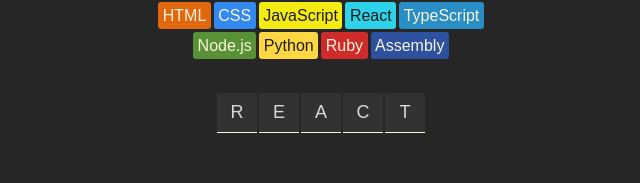
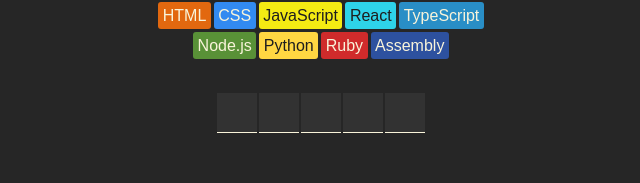
Before and after one commit to justberatt/assemblyEndgame, a React app: page / in a window 1280 px wide. Shown: the part 300-483 px from the top of the page, without its empty margins (319-959 px from the left). Built offline with nearby package versions, Linux system fonts and the light colour scheme; the HTML template or start-up script is replaced by a standard one.

Commit message:
Made it so we displaying the correctly gueesed lotters only after guessing. So we are not displaying the entire word from the beginning.

```diff
--- a/src/App.jsx
+++ b/src/App.jsx
@@ -4,15 +4,26 @@
 
 
 export default function AssemblyEndgame() {
-  const [currentWord, setCurrentWord] = useState("react")
-  const [guessedLetters, setGuessedLetters] = useState([])
+  // State values
+    const [currentWord, setCurrentWord] = useState("react")
+    const [guessedLetters, setGuessedLetters] = useState([])
+
+    // Derived values
+
+    // This will count the number of wrong guesses by
+    // checking how many letters in guessedLetters are not included in currentWord
+    const wrongGuessCount = guessedLetters.filter(letter => !currentWord.includes(letter)).length;
+    console.log(wrongGuessCount);
+
+
+    // Static values
+    const alphabet = "abcdefghijklmnopqrstuvwxyz"
 
   function addGuessedLetter(letter) {
       setGuessedLetters(prevLetters =>
           prevLetters.includes(letter) ? // We do this so that if the clicked letter exists, it doesn't get added over and over again on each click
               prevLetters :
               [...prevLetters, letter]
-
           // We can achieve the same using a set because set doesn't allow duplicates
           // Here we don't really NEED to use a Set but it is a nice approach (faster also - not neccessarily in this case, but usually)
           /*
@@ -22,12 +33,6 @@
           */
       )
   }
-
-  const alphabet = "abcdefghijklmnopqrstuvwxyz"
-
-  const letters = currentWord.split('').map((letter, index) => (
-      <span key={index} className='letter'>{letter.toUpperCase()}</span> // We are only index as a key here because we will not rearrange the letters, otherwise it is not recommended
-    ))
 
   const languageChips = languages.map(language => {
     const styles = {
@@ -45,9 +50,22 @@
     )
   })
 
-  const alphabetLetters = alphabet.toUpperCase().split('').map(letter => {
+  const letters = currentWord.split('').map((letter, index) => {
+    return (
+      <span
+        key={index} // We are only using index as a key here because we will not rearrange the letters, otherwise it is not recommended
+        className='letter'
+      >
+        {
+          guessedLetters.includes(letter) ? letter.toUpperCase() : ""
+        }
+      </span>
+    )
+  })
+
+  const alphabetLetters = alphabet.split('').map(letter => {
     const isGuessed = guessedLetters.includes(letter) // Check if the letter has been guessed
-    const isInWord = currentWord.toUpperCase().includes(letter) // Check if the letter is in the word
+    const isInWord = currentWord.includes(letter) // Check if the letter is in the word
 
     const buttonClass = clsx("alphabetLetterBtn", {
         'btn-included': isGuessed && isInWord, // If guessed (clicked by the user) and in the word (we enable it (green background color))
@@ -60,7 +78,7 @@
         onClick={() => addGuessedLetter(letter)}
         className={buttonClass}
       >
-        {letter}
+        {letter.toUpperCase()}
       </button>
     )
   })
```
